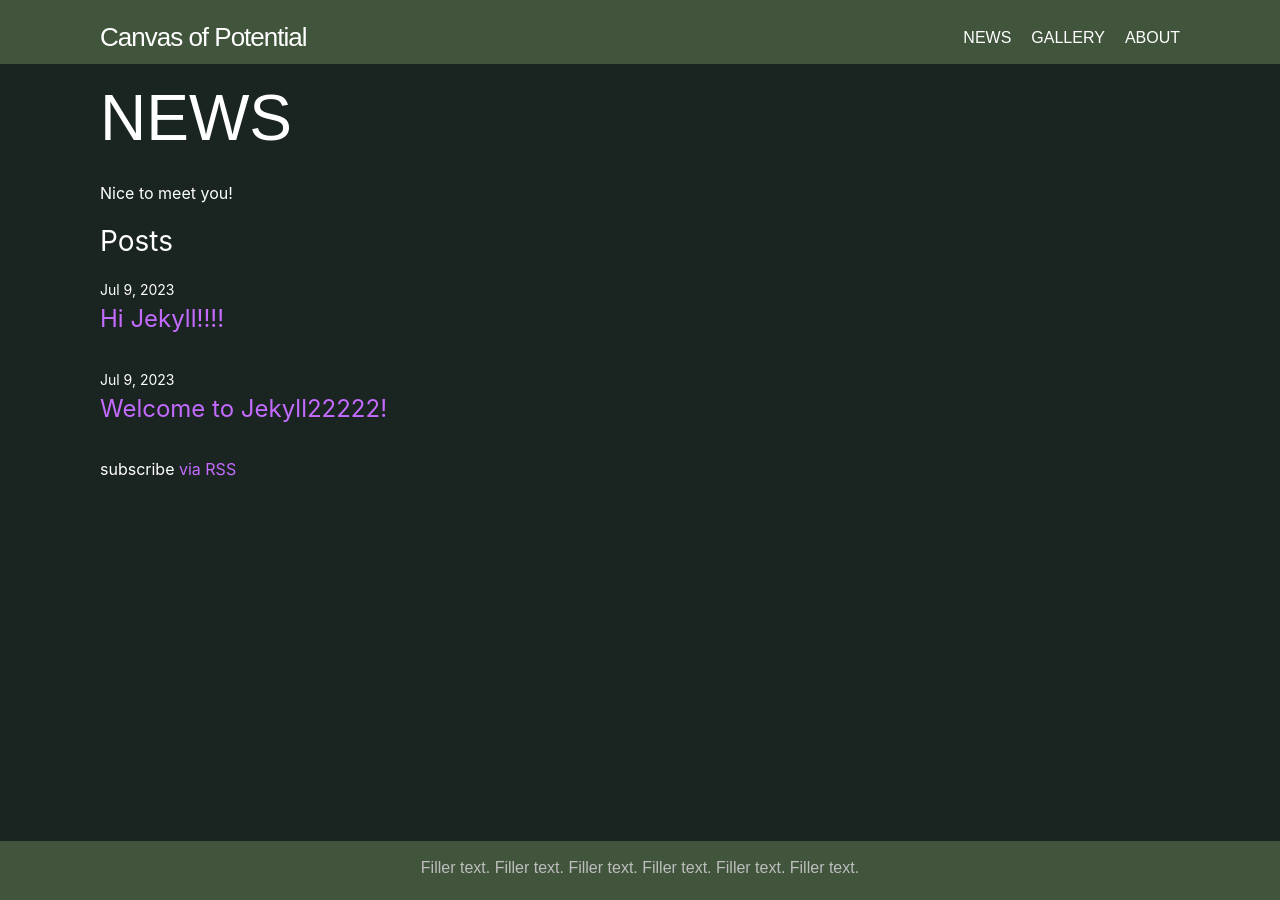
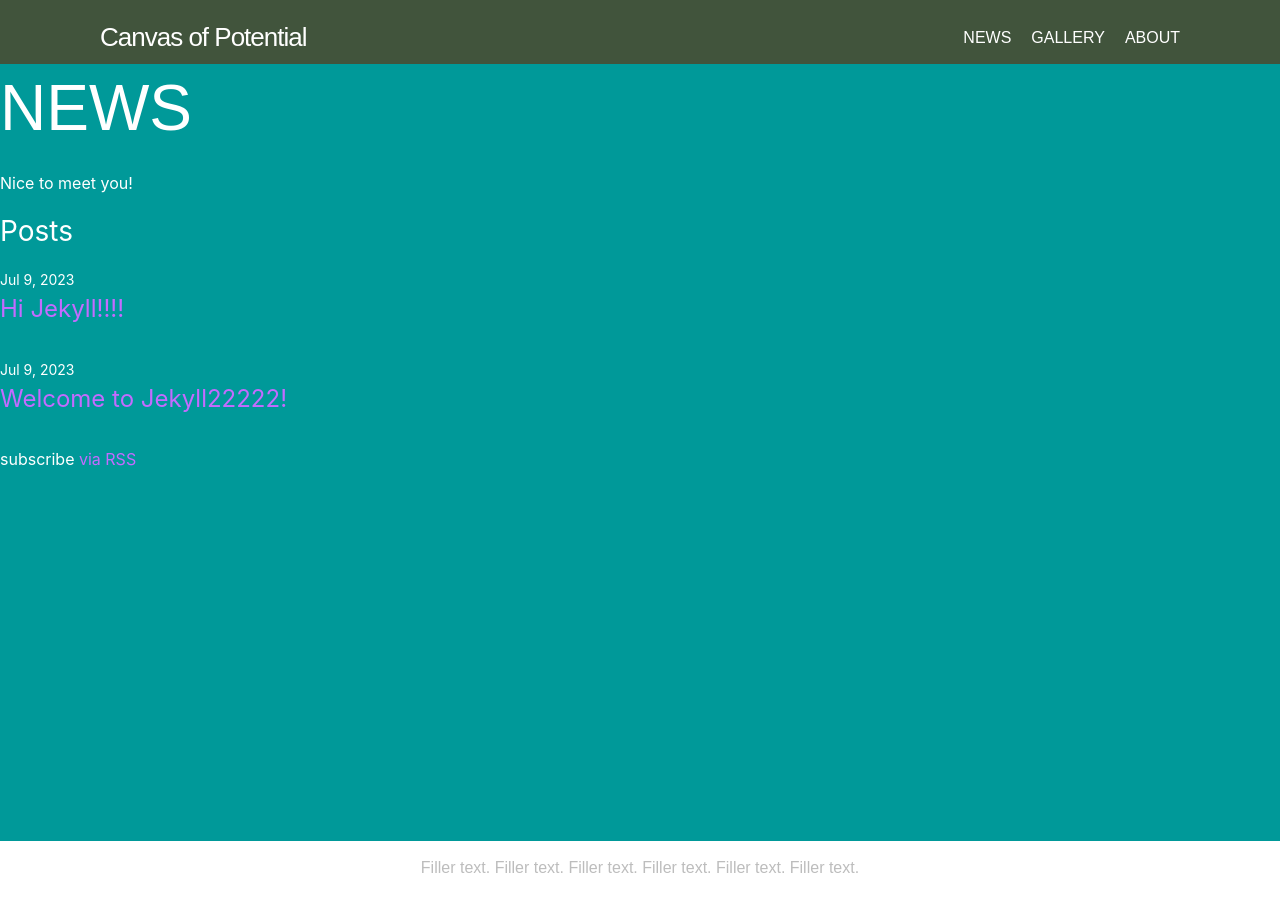
Before and after one commit to canvasofpotential/canvasofpotential.github.io, a Jekyll site: the page built from docs/news.md, in a window 1280 px wide. Built offline with Jekyll 4.4.1, drawn with Linux system fonts in a browser that asks for light colours; some web fonts are replaced.

Commit message:
Deleted wrapper in default.html

```diff
--- a/docs/_layouts/default.html
+++ b/docs/_layouts/default.html
@@ -8,9 +8,9 @@
     {%- include header.html -%}
 
     <main class="page-content" aria-label="Content">
-      <div class="wrapper">
-        {{ content }}
-      </div>
+      {{ content }}
+      <!--<div class="wrapper">
+      </div>-->
     </main>
 
     {%- include footer.html -%}
--- a/docs/assets/base.css
+++ b/docs/assets/base.css
@@ -58,6 +58,7 @@ main {
     display: block;
     margin-top: 30px;
     /* Default value of `display` of `main` element is 'inline' in IE 11. */
+    background-color:#099
 }
 
 /** Images */
@@ -333,7 +334,7 @@ table td {
 /** Site footer */
 .site-footer {
     padding: 5px 0;
-    background-color:#41543C;
+    background-color:#ffffff;
 }
 
 .footer-heading {
--- a/docs/assets/custom.css
+++ b/docs/assets/custom.css
@@ -83,7 +83,7 @@
     margin: auto;
     border-bottom-left-radius: 15px;
     border-bottom-right-radius: 15px;
-    background-color: #893dbb;
+    background-color: #7c6a87;
     color: #D9DBF1;
     font-family: 'Poiret One', sans-serif;
 }
@@ -157,12 +157,14 @@
     font-family: "Unica One", sans-serif;
 }
 
+
 .home-intro {
     height: fit-content;
     padding: 40px;
     color: #ffffff;
-    background-color: #893dbb;
+    background-color: #392f5a;
     text-align: center;
+
 }
 
 #home-intro-header {
@@ -178,7 +180,7 @@
 
 .home-social-media {
     background-color: #D9DBF1;
-    color: #41543C;
+    color: #ffffff;
     padding: 40px;
 }
 
@@ -207,11 +209,11 @@
 
 
 #home-harper {
-    background-color: #61208d;
+    background-color: #e5ecf4;
 }
 
 #home-blobbie {
-    background-color: #4a186e;
+    background-color: #e5ecf4;
 }
 
 
@@ -382,7 +384,7 @@
 }
 
 .active, .dot:hover {
-  background-color: #61208d;
+  background-color: #ffffff;
 }
 
 /* Fading animation */
```
Also changed, not shown: docs/_layouts/home.html (+14 -3 lines).
